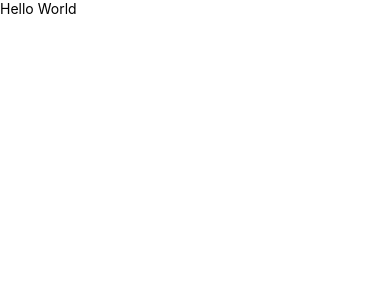
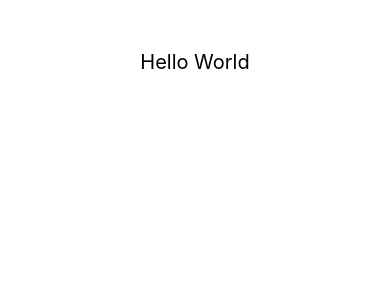
Before and after one commit to IliusSagar/recat-native-basic-fundamental, a React Native app: screen / in a window 390 px wide. Shown: the top 300 px of the page. Built offline with nearby package versions, Linux system fonts and the light colour scheme.

Commit message:
StatusBar

```diff
--- a/App.js
+++ b/App.js
@@ -1,5 +1,6 @@
-import { View, Text } from 'react-native'
+import { View, Text, SafeAreaView } from 'react-native'
 import React from 'react'
+import { StatusBar } from 'expo-status-bar'
 
 // Text, View;
 // StatusBar;
@@ -18,9 +19,12 @@ import React from 'react'
 
 const App = () => {
   return (
-    <View>
-      <Text>Hello World</Text>
-    </View>
+    <SafeAreaView style={{ flex: 1 }}>
+    <StatusBar barStyle="default" />
+    {/* <StatusBar barStyle="dark-content" /> */}
+
+    <Text style={{ fontSize: 20, textAlign: 'center', marginTop: 50 }}>Hello World</Text>
+  </SafeAreaView>
   )
 }
 
```
